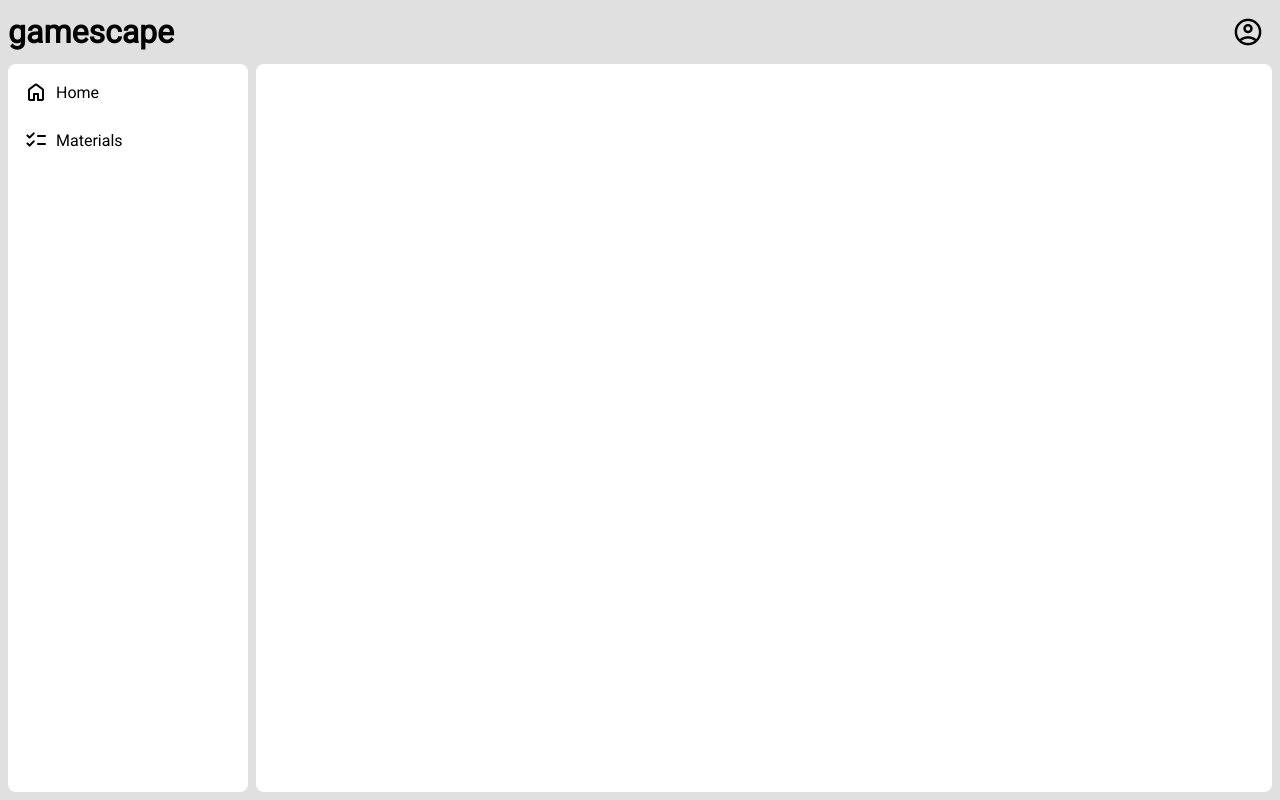
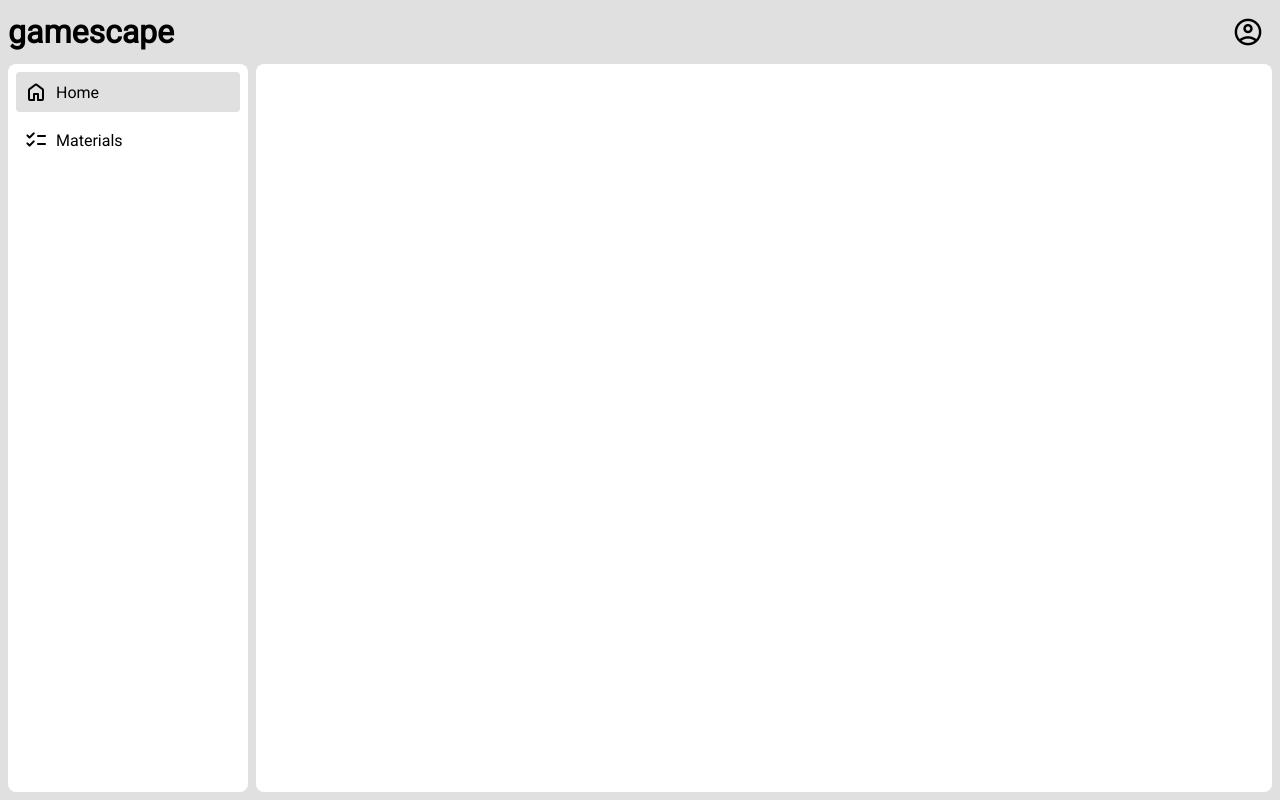
Before and after one commit to niklnick/gamescape-frontend, an Angular app: page / in a window 1280 px wide. Built offline with nearby package versions, Linux system fonts and the light colour scheme.

Commit message:
routerLinkActive

```diff
--- a/src/app/app.component.html
+++ b/src/app/app.component.html
@@ -10,7 +10,7 @@
 
 <nav>
     @for (tab of tabs; track $index) {
-    <div class="tab-container" [routerLink]="tab.route">
+    <div class="tab-container" routerLinkActive="active" [routerLink]="tab.route">
         <span class="material-symbols-rounded">{{ tab.iconName }}</span>
         <span>{{ tab.title }}</span>
     </div>
--- a/src/app/app.component.scss
+++ b/src/app/app.component.scss
@@ -49,16 +49,16 @@ $spacing: 8px;
         .tab-container {
             align-items: center;
             border-radius: calc($spacing / 2);
-            cursor: pointer;
             display: flex;
             gap: $spacing;
             padding: $spacing;
 
-            &:hover {
+            &:hover:not(.active) {
                 background: hsl(0, 0%, 94%);
+                cursor: pointer;
             }
 
-            &:active {
+            &.active {
                 background: hsl(0, 0%, 88%);
             }
         }
```
